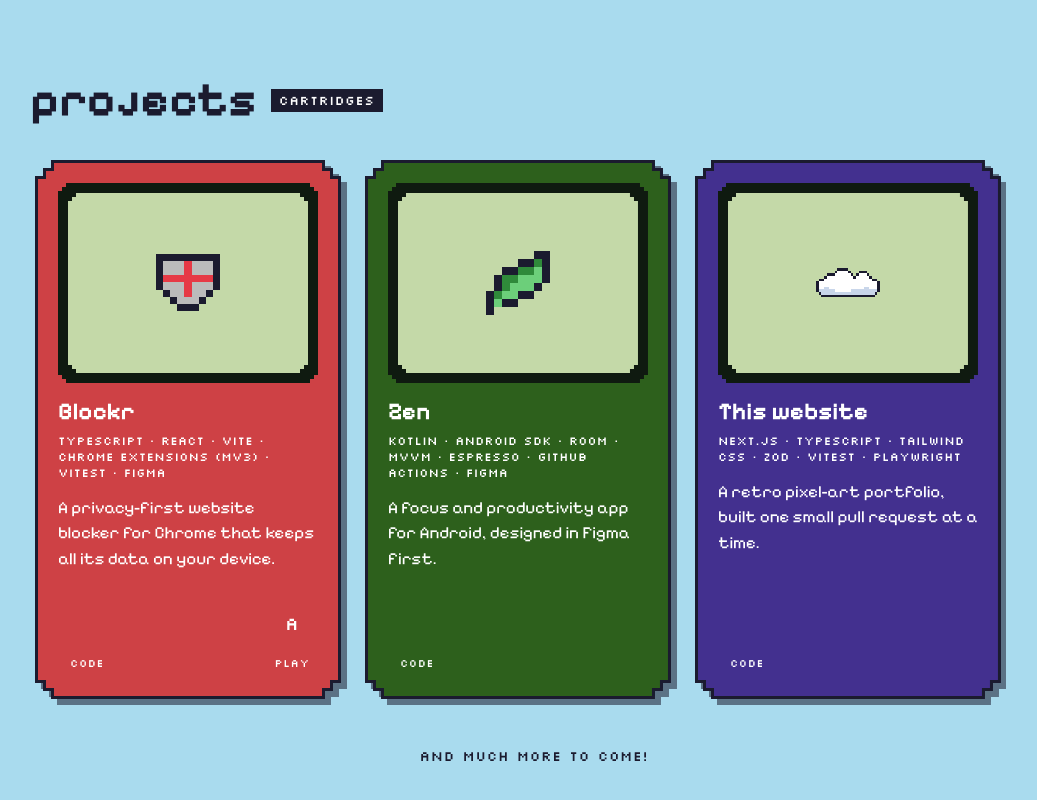
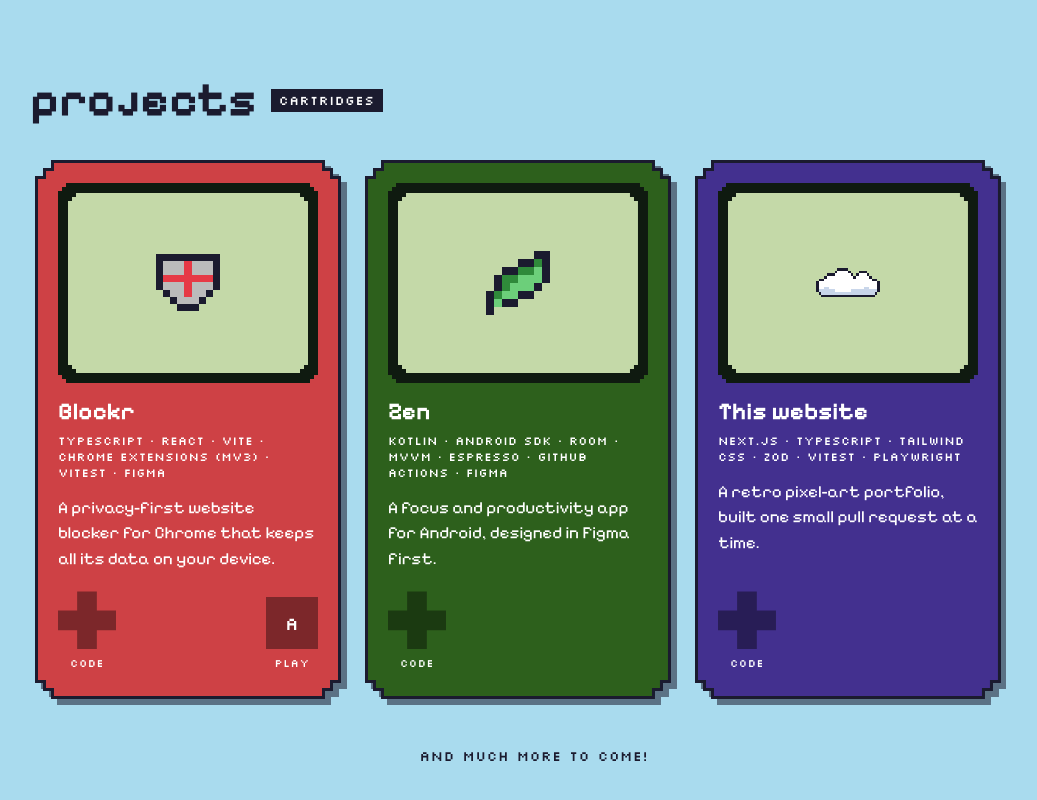
Before and after one commit to samad-a/portfolio-site, a Next.js app: page / in a window 1280 px wide. Shown: the part 2232-3032 px from the top of the page, without its empty margins (106-1143 px from the left). Built offline with nearby package versions, Linux system fonts and the light colour scheme.

Commit message:
style(projects): add hover lift and button press states

```diff
--- a/components/projects/console-card.tsx
+++ b/components/projects/console-card.tsx
@@ -8,8 +8,14 @@ import { sprites } from "@/lib/sprites";
 const dpadShape =
   "[clip-path:polygon(33%_0,67%_0,67%_33%,100%_33%,100%_67%,67%_67%,67%_100%,33%_100%,33%_67%,0_67%,0_33%,33%_33%)]";
 
+// The gold focus outline would be too faint on some console colours, so the
+// controls use white, which every console colour is checked against.
 const controlClass =
-  "grid justify-items-center gap-1.5 font-label text-[11px] tracking-wider text-paper no-underline";
+  "group grid justify-items-center gap-1.5 font-label text-[11px] tracking-wider text-paper no-underline focus-visible:outline-paper";
+
+// Lit up gold when pointed at or focused, and pushed down while pressed.
+const buttonClass =
+  "bg-[rgb(0_0_0/0.4)] group-hover:bg-gold group-hover:text-ink group-focus-visible:bg-gold group-focus-visible:text-ink group-active:translate-y-[3px] motion-reduce:group-active:translate-y-0";
 
 function ConsoleControls({ project }: { project: Project }) {
   const { code, play } = project.links;
@@ -23,7 +29,7 @@ function ConsoleControls({ project }: { project: Project }) {
           aria-label={`View code for ${project.name}`}
           className={controlClass}
         >
-          <span className={`bg-black/40 size-14.5 ${dpadShape}`} />
+          <span className={`size-14.5 ${buttonClass} ${dpadShape}`} />
           code
         </a>
       )}
@@ -33,7 +39,9 @@ function ConsoleControls({ project }: { project: Project }) {
           aria-label={`Play ${project.name}`}
           className={`ml-auto ${controlClass}`}
         >
-          <span className="bg-black/40 grid size-13 place-items-center text-lg pixel-corners-2">
+          <span
+            className={`grid size-13 place-items-center text-lg pixel-corners-2 ${buttonClass}`}
+          >
             A
           </span>
           play
@@ -52,7 +60,8 @@ export function ConsoleCard({ project }: { project: Project }) {
     <PixelPanel
       as="article"
       aria-labelledby={titleId}
-      outerClassName="h-full"
+      // Lifts towards its shadow when pointed at or when a control has focus.
+      outerClassName="h-full transition-transform duration-100 ease-[steps(2)] hover:-translate-x-[3px] hover:-translate-y-[3px] has-focus-visible:-translate-x-[3px] has-focus-visible:-translate-y-[3px] motion-reduce:transition-none"
       className="grid h-full grid-rows-[auto_auto_1fr_auto] gap-3.5 px-5 pt-5 pb-6 text-paper pixel-corners-2"
       style={{ backgroundColor: project.colour }}
     >
```
